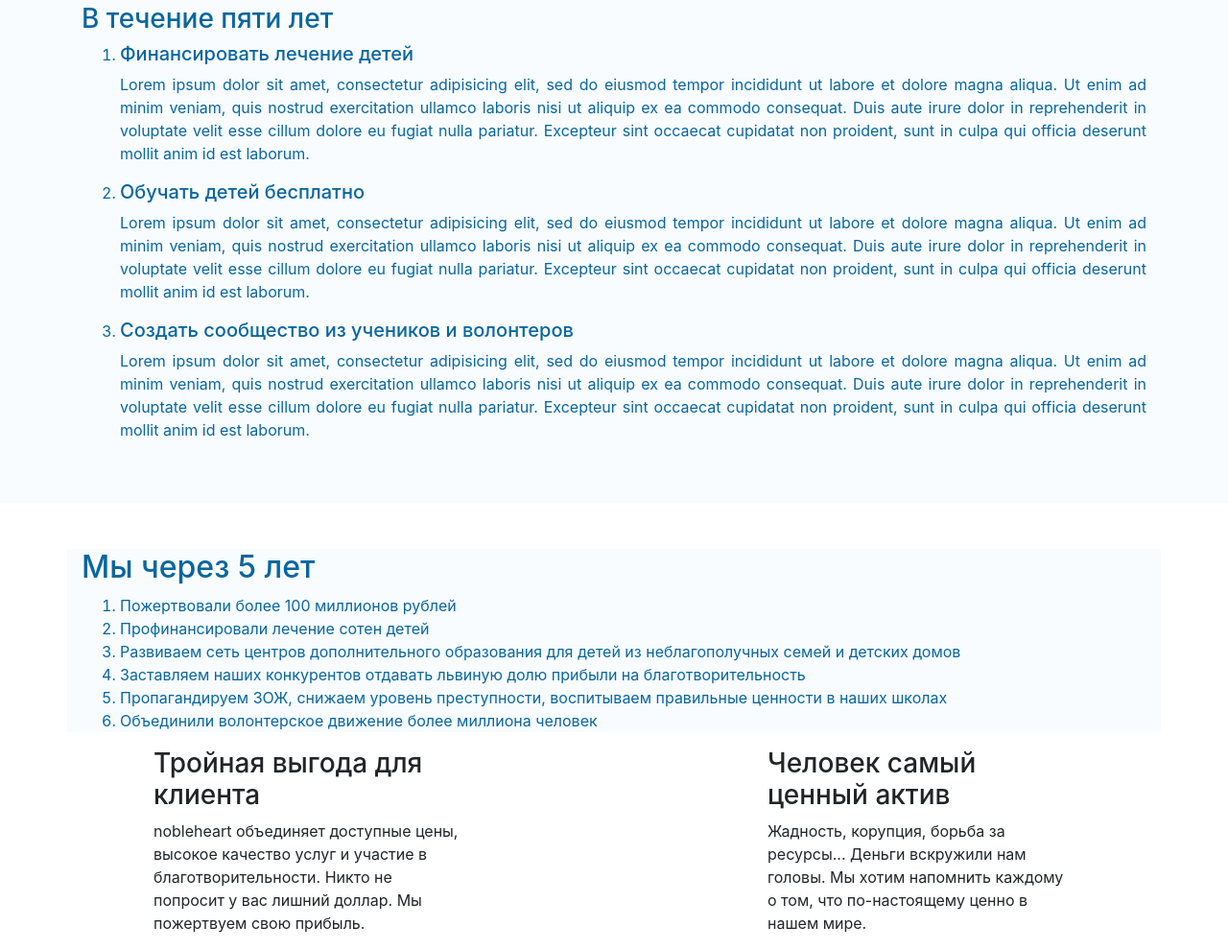
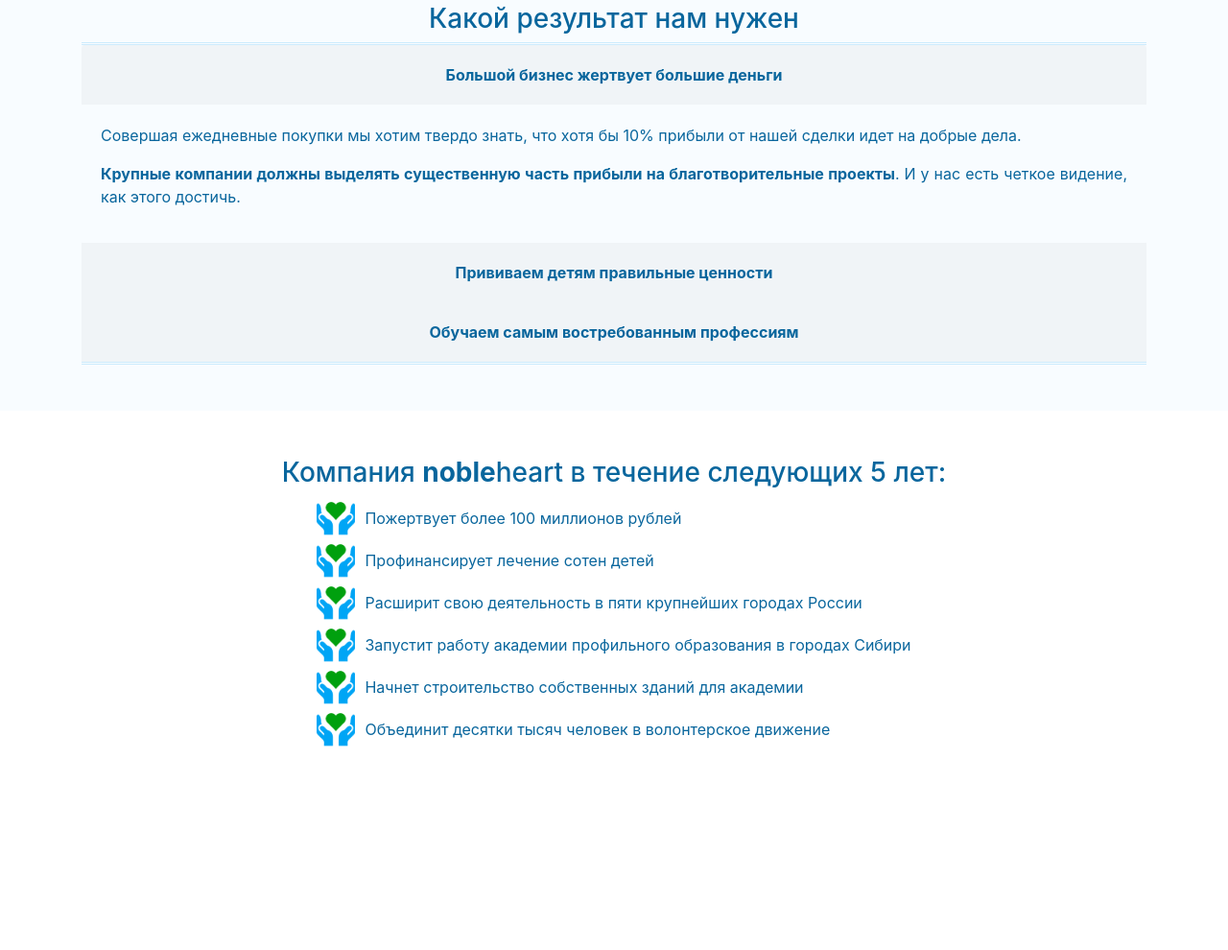
Before and after one commit to nobleheart/nobleheart, a plain HTML site: page example.html in a window 1280 px wide. Shown: the part 2216-3206 px from the top of the page at 96% size. After the commit the page ends 3046 px from the top, so only its background shows below. Drawn offline with nearby package versions, Linux system fonts and the light colour scheme.

Commit message:
добавил результат и планы

```diff
--- a/css/style.css
+++ b/css/style.css
@@ -9,13 +9,36 @@ p {
 	font-family: -apple-system, BlinkMacSystemFont, sans-serif;
 }
 
+.accordion .btn {
+	white-space: normal;
+	text-align: justify;
+}
+
+.plans {
+	margin: 0;
+	padding: 0;
+	list-style: none;
+	display: flex;
+	flex-direction: column;
+}
+
+.plans li {
+	padding-left: 50px;
+	padding-top: 10px;
+	padding-bottom: 10px;
+	background-image: url(../img/home/charity.png);
+	background-repeat: no-repeat;
+	background-size: 40px;
+	background-position: left center;
+}
+
 .animate-btn {
-	animation: green 3s linear infinite;
+	animation: green 4s linear infinite;
 }
 
 @keyframes green {
     0% { background-color: #1a9f2a;}
-    50% { background-color: rgba(40,167,69,.6); }
+    50% { background-color: rgba(26,159,42,0.3); }
     100% { background-color: #1a9f2a; }
    }
 
@@ -99,7 +122,7 @@ p {
 .feature-card:focus,
 .home-card:hover,
 .home-card:focus {
-	background-color: rgba(29,163,242,0.04);
+	background-color: rgba(29,163,242,0.03);
 }
 
 .feature-card h5,
--- a/example.html
+++ b/example.html
@@ -83,7 +83,7 @@
 			  		<img class="card-img-top" src="img/home/study.jpg" alt="Card image cap">
 			  		<div class="card-header h5 text-center bg-transparent">Образование</div>
 			    	<div class="card-body">
-				      	<p class="card-text">Создадим бесплатные образовательные центры для детей из неблагополучных или малообеспеченных семей и детских домов</p>
+				      	<p class="card-text">Создадим бесплатные академии дополнительного образования для детей из неблагополучных или малообеспеченных семей и детских домов</p>
 			    	</div>
 			  	</div>
 			  	<div class="card home-card pt-3">
@@ -149,10 +149,10 @@
 						<div class="text-justify pl-3">
 							<h5 class="text-center font-weight-bold">50% на Благотворительность</h5>
 							<p>
-								<b>Половину прибыли мы отдаем фонду "Подари жизнь"</b>, который помогает детям с онкогематологическими и иными тяжелыми заболеваниями. Учрежден в 2006 году актрисами Диной Корзун и Чулпан Хаматовой. Узнайте, как помочь фонду по ссылке <a href="https://podari-zhizn.ru/" target="_blank">https://podari-zhizn.ru/</a>.
+								<b>Половину прибыли мы отдаем фонду "Подари жизнь"</b>, который помогает детям с онкогематологическими и иными тяжелыми заболеваниями. Узнайте, как помочь фонду по ссылке <a href="https://podari-zhizn.ru/" target="_blank">https://podari-zhizn.ru/</a>.
 							</p>
 							<p>
-								По мере роста прибыли мы планируем создать <b>образовательные центры</b>, где дети смогут бесплатно обучаться программированию и робототехнике, подготовиться к выпускным экзаменам, изучать английский язык, заводить знакомства и просто проводить свободное время в хорошей компании.
+								По мере роста прибыли мы создадим <b>академию дополнительного образования</b>, где дети смогут бесплатно получить IT-профессию, подготовиться к выпускным экзаменам, изучить английский язык, получить помощь психолога, завести полезные знакомства и просто провести свободное время в хорошей компании.
 							</p>
 						</div>
 					</div>
@@ -172,67 +172,97 @@
 				</div>
 			</div>
 		</div>
-		<div class="card-blue text-blue mt-5 pt-5 pb-5">
+		<div class="card-blue text-blue text-justify mt-5 pt-5 pb-5">
 			<div class="container">
-				<h3>В течение пяти лет</h3>
-			</div>
-			<div>
-				<script type="text/javascript" charset="utf-8" async src="https://api-maps.yandex.ru/services/constructor/1.0/js/?um=constructor%3A2f3e93339a6acbe9a5bc0969479d90d387fa518fa781788c45a30becdbd9df30&amp;width=100%25&amp;height=400&amp;lang=ru_RU&amp;scroll=true"></script>
+				<h3 class="text-center">Какой результат нам нужен</h3>
 			</div>
 			<div class="container">
-				<ol>
-					<li>
-						<h5>Финансировать лечение детей</h5>
-						<p class="text-justify">Lorem ipsum dolor sit amet, consectetur adipisicing elit, sed do eiusmod
-						tempor incididunt ut labore et dolore magna aliqua. Ut enim ad minim veniam,
-						quis nostrud exercitation ullamco laboris nisi ut aliquip ex ea commodo
-						consequat. Duis aute irure dolor in reprehenderit in voluptate velit esse
-						cillum dolore eu fugiat nulla pariatur. Excepteur sint occaecat cupidatat non
-						proident, sunt in culpa qui officia deserunt mollit anim id est laborum.</p>
-					</li>
-					<li>
-						<h5>Обучать детей бесплатно</h5>
-						<p class="text-justify">Lorem ipsum dolor sit amet, consectetur adipisicing elit, sed do eiusmod
-						tempor incididunt ut labore et dolore magna aliqua. Ut enim ad minim veniam,
-						quis nostrud exercitation ullamco laboris nisi ut aliquip ex ea commodo
-						consequat. Duis aute irure dolor in reprehenderit in voluptate velit esse
-						cillum dolore eu fugiat nulla pariatur. Excepteur sint occaecat cupidatat non
-						proident, sunt in culpa qui officia deserunt mollit anim id est laborum.</p>
-					</li>
-					<li>
-						<h5>Создать сообщество из учеников и волонтеров</h5>
-						<p class="text-justify">Lorem ipsum dolor sit amet, consectetur adipisicing elit, sed do eiusmod
-						tempor incididunt ut labore et dolore magna aliqua. Ut enim ad minim veniam,
-						quis nostrud exercitation ullamco laboris nisi ut aliquip ex ea commodo
-						consequat. Duis aute irure dolor in reprehenderit in voluptate velit esse
-						cillum dolore eu fugiat nulla pariatur. Excepteur sint occaecat cupidatat non
-						proident, sunt in culpa qui officia deserunt mollit anim id est laborum.</p>
-					</li>
-				</ol>
+				<div class="accordion home-border-top home-border-bottom" id="accordionExample">
+					<div class="card rounded-0 border-0 bg-transparent">
+						<div class="card-header border-0" id="headingOne">
+							<h5 class="text-center mb-0">
+								<button class="btn btn-link text-blue font-weight-bold" type="button" data-toggle="collapse" data-target="#collapseOne" aria-expanded="true" aria-controls="collapseOne">
+									Большой бизнес жертвует большие деньги
+								</button>
+							</h5>
+						</div>
+						<div id="collapseOne" class="collapse show" aria-labelledby="headingOne" data-parent="#accordionExample">
+							<div class="card-body">
+								<p>
+									Совершая ежедневные покупки мы хотим твердо знать, что хотя бы 10% прибыли от нашей сделки идет на добрые дела.<!--Мы не должны отправлять 100 рублей через СМС на лечение ребенку по призыву ведущего гос. канала. Мы не должны платить 10 рублей на благотворительность по просьбе кассира в кафе, ради снижения их налоговой нагрузки.-->
+								</p>
+								<p>
+									<span class="font-weight-bold">Крупные компании должны выделять существенную часть прибыли на благотворительные проекты</span>. И у нас есть четкое видение, как этого достичь.
+								</p>
+							</div>
+						</div>
+					</div>
+					<div class="card rounded-0 border-0 bg-transparent">
+						<div class="card-header border-0" id="headingTwo">
+							<h5 class="text-center mb-0">
+								<button class="btn btn-link text-blue font-weight-bold collapsed" type="button" data-toggle="collapse" data-target="#collapseTwo" aria-expanded="false" aria-controls="collapseTwo">
+									Прививаем детям правильные ценности
+								</button>
+							</h5>
+						</div>
+						<div id="collapseTwo" class="collapse" aria-labelledby="headingTwo" data-parent="#accordionExample">
+							<div class="card-body">
+								<p>
+									В 2018 году реклама на телевидении утверждает, что хорошо пить пиво после пробежки или за рулем автомобиля. Пивные компании покупают популярных звёзд, которые говорят своим юным фанатам, что пиво - это хорошо. Не пора ли в школьных столовых заменить компот баночкой пива?
+								</p>
+
+								<!--<p>
+									Отдельно мы выделяем проблему эгоизма личности: хотя мы и проживаем в большом обществе - всю свою деятельность большинство людей осуществляет только в собственных интересах. Вряд ли эта проблема когда-то будет полностью решена, тем не менее исправить ситуацию к лучшему можно.
+								</p>-->
+
+								<p>
+									<span class="font-weight-bold">
+										Мы не имеем права закладывать в сознание детей ценности, которые могут навредить дальнейшему становлению их личности и поставить крест на их будущем.
+									</span>
+
+									В нашей академии мы уделим особое внимание правильному воспитанию детей.
+								</p>
+							</div>
+						</div>
+					</div>
+					<div class="card rounded-0 border-0 bg-transparent">
+						<div class="card-header border-0" id="headingThree">
+							<h5 class="text-center mb-0">
+								<button class="btn btn-link text-blue font-weight-bold collapsed" type="button" data-toggle="collapse" data-target="#collapseThree" aria-expanded="false" aria-controls="collapseThree">
+									Обучаем самым востребованным профессиям
+								</button>
+							</h5>
+						</div>
+						<div id="collapseThree" class="collapse" aria-labelledby="headingThree" data-parent="#accordionExample">
+							<div class="card-body">
+								<!--<p>
+									Очевидно, что дети, имеющие четкую цель на будущее еще в средних классах, добиваются лучших результатов, т. к. знают, какие навыки им необходимо развивать. Одной из задач будет помощь детям в постановке жизненной цели и помощь с выбором профессии.
+								</p>-->
+								<p>
+									Первоначально мы сделаем упор на обучение детей современным IT-профессиям. В нашей академии дети будут обучаться очно, бесплатно, на наших компьютерах с нашими преподавателями. Каждый ребенок сможет выбрать одну из нескольких профессий, в течении года с нуля ее освоить, пройти стажировку и после окончания найти интересную хорошооплачиваемую работу.
+								</p>
+							</div>
+						</div>
+					</div>
+				</div>
 			</div>
 		</div>
-		<div class="container card-blue text-blue mt-5">
-			<h2>Мы через 5 лет</h2>
-			<ol>
-				<li>Пожертвовали более 100 миллионов рублей</li>
-				<li>Профинансировали лечение сотен детей</li>
-				<li>Развиваем сеть центров дополнительного образования для детей из неблагополучных семей и детских домов</li>
-				<li>Заставляем наших конкурентов отдавать львиную долю прибыли на благотворительность</li>
-				<li>Пропагандируем ЗОЖ, снижаем уровень преступности, воспитываем правильные ценности в наших школах</li>
-				<li>Объединили волонтерское движение более миллиона человек</li>
-			</ol>
+		<div class="container text-blue pt-5 pb-5">
+			<h3 class="text-center">Компания <b>noble</b>heart в течение следующих 5 лет:</h3>
+			<div class="d-flex justify-content-center">
+				<ul class="plans">
+					<li>Пожертвует более 100 миллионов рублей</li>
+					<li>Профинансирует лечение сотен детей</li>
+					<li>Расширит свою деятельность в пяти крупнейших городах России</li>
+					<li>Запустит работу академии профильного образования в городах Сибири</li>
+					<li>Начнет строительство собственных зданий для академии</li>
+					<li>Объединит десятки тысяч человек в волонтерское движение</li>
+				</ul>
+			</div>
 		</div>
 
-				<div class="d-flex flex-row flex-wrap justify-content-around">
+		<div class="d-flex flex-row flex-wrap justify-content-around">
 
-					<div class="w-25">
-						<h3>Тройная выгода для клиента</h3>
-						<p>nobleheart объединяет доступные цены, высокое качество услуг и участие в благотворительности. Никто не попросит у вас лишний доллар. Мы пожертвуем свою прибыль.</p>
-					</div>
-					<div class="w-25">
-						<h3>Человек самый ценный актив</h3>
-						<p>Жадность, корупция, борьба за ресурсы... Деньги вскружили нам головы. Мы хотим напомнить каждому о том, что по-настоящему ценно в нашем мире.</p>
-					</div>
 		</div>
 	</main>
 	<footer></footer>
```
